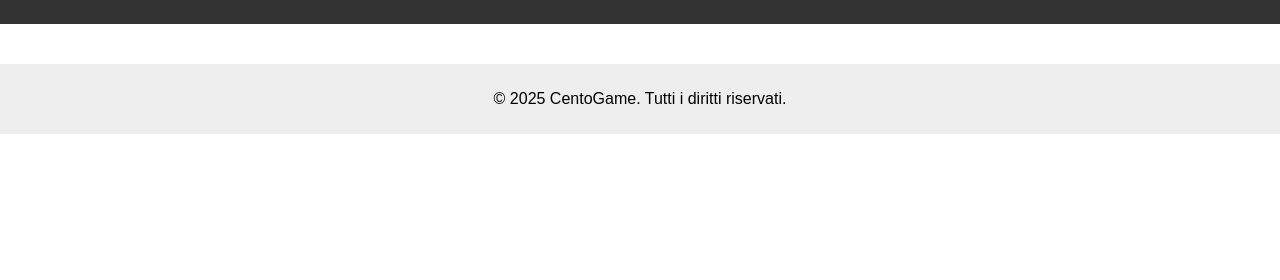
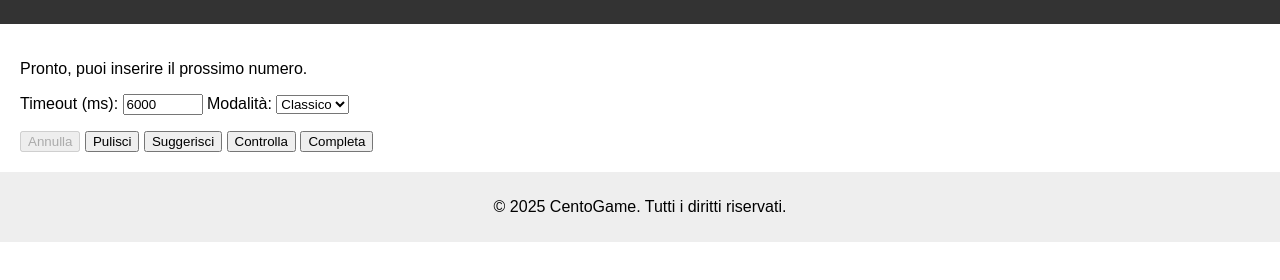
Before and after one commit to PhysicsMind/Cento-game, a plain HTML site: page index.html in a window 1280 px wide. Shown: the part 164-444 px from the top of the page. Drawn offline with Linux system fonts and the light colour scheme.

Commit message:
Update index.html

```diff
--- a/index.html
+++ b/index.html
@@ -1,10 +1,10 @@
 <!DOCTYPE html>
 <html lang="it">
 <head>
-    <meta charset="UTF-8">
-    <meta name="viewport" content="width=device-width, initial-scale=1.0">
+  <meta charset="UTF-8" />
+  <meta name="viewport" content="width=device-width, initial-scale=1" />
   <title>CentoGame</title>
-    <link rel="stylesheet" href="style.css">
+  <link rel="stylesheet" href="style.css" />
 </head>
 <body>
 
@@ -24,7 +24,25 @@
   <!-- Area di gioco -->
   <main>
     <div id="game-container">
-            <!-- Qui il gioco verrà caricato dallo script -->
+      <div id="board" style="display: grid; grid-template-columns: repeat(10, 40px); grid-gap: 4px; margin-bottom: 1rem;"></div>
+      <div id="log" style="margin-bottom: 1rem;">Pronto, puoi inserire il prossimo numero.</div>
+
+      <label for="timeout">Timeout (ms): </label>
+      <input id="timeout" type="number" value="6000" min="1000" max="60000" step="1000" />
+
+      <label for="modeSelect">Modalità: </label>
+      <select id="modeSelect">
+        <option value="classic">Classico</option>
+        <option value="game">Gioco</option>
+      </select>
+
+      <div style="margin-top: 1rem;">
+        <button id="cancelBtn" disabled>Annulla</button>
+        <button id="clearBtn">Pulisci</button>
+        <button id="suggestBtn">Suggerisci</button>
+        <button id="checkBtn">Controlla</button>
+        <button id="completeBtn">Completa</button>
+      </div>
     </div>
   </main>
 
```
Lines whose indentation alone changed are shown as unchanged.
